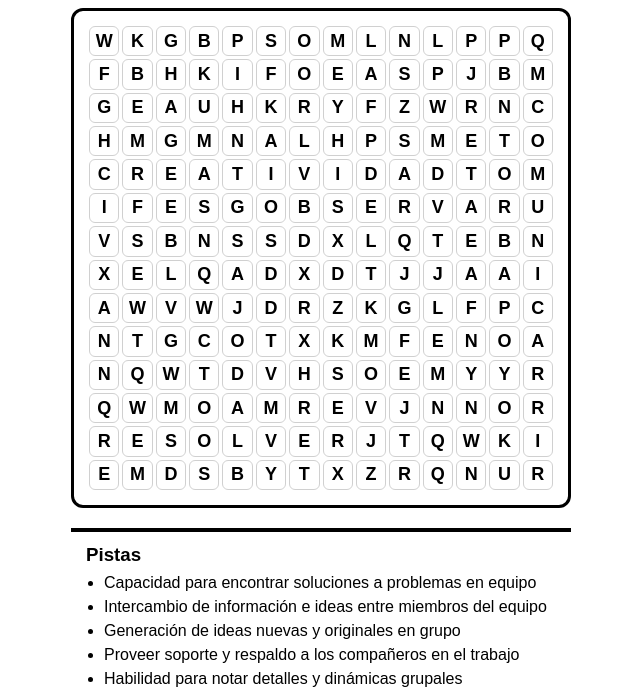
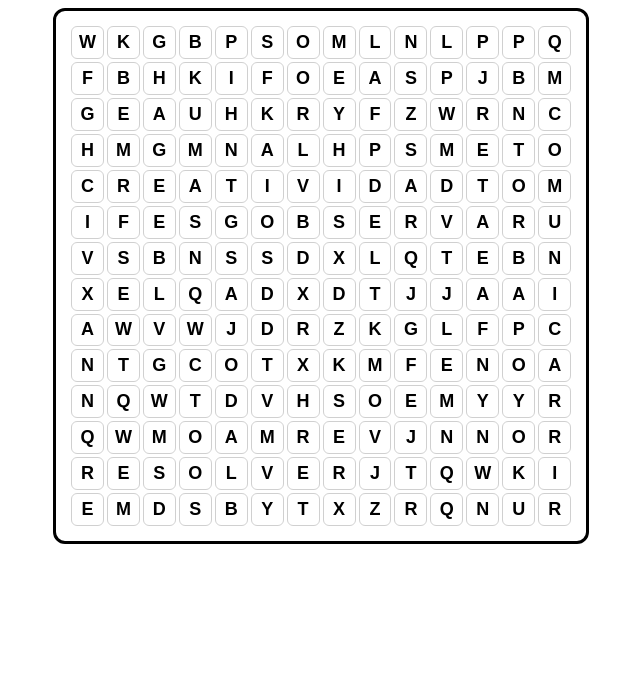
Before and after one commit to Kvw1L0/SopaSAP, a plain HTML site: page index.html in a window 1280 px wide. Shown: the part 107-800 px from the top of the page, without its empty margins (319-959 px from the left). Drawn offline with Linux system fonts and the light colour scheme.

Commit message:
Update index.html

```diff
--- a/index.html
+++ b/index.html
@@ -34,23 +34,27 @@
     margin-top: 10px;
   }
 
-  /* CONTENEDOR SOPA + PISTAS */
-  .fixed-wrapper {
-    position: fixed;
-    left: 50%;
-    transform: translateX(-50%);
-    top: 0; /* se ajustará con JS */
-    width: 500px;
-    z-index: 10;
+  /* CONTENEDOR GENERAL */
+  .wrapper {
+    max-width: 500px;
+    margin: 0 auto 50px auto;
+    padding: 20px 0;
+    display: flex;
+    flex-direction: column;
+    gap: 20px;
   }
 
   /* SOPA DE LETRAS */
   #soup-container {
+    position: fixed;
+    left: 50%;
+    transform: translateX(-50%);
+    width: 500px;
     padding: 15px;
     background: transparent;
     border: 3px solid black;
     border-radius: 12px;
-    margin-bottom: 20px;
+    z-index: 5;
   }
 
   /* GRILLA */
@@ -106,6 +110,7 @@
     border-top: 4px solid black;
     padding: 12px 15px;
     box-sizing: border-box;
+    margin-top: calc(200px + 500px); /* se ajusta para quedar debajo de la sopa */
   }
 
   #clue-panel h3 {
@@ -135,7 +140,7 @@
   <img src="logo.png" alt="Logo">
 </div>
 
-<div class="fixed-wrapper" id="fixed-wrapper">
+<div class="wrapper">
   <div id="soup-container">
     <div id="grid" class="grid"></div>
   </div>
@@ -161,12 +166,10 @@ let seleccion = [];
 let ultimaCelda = null;
 let completadas = [];
 
-// Grilla vacía
 function crearGrillaVacia() {
   grid = Array(GRID_SIZE).fill(null).map(() => Array(GRID_SIZE).fill(""));
 }
 
-// Insertar palabra
 function ponerPalabra(p) {
   const palabra = p.palabra;
   const horizontal = Math.random() > 0.5;
@@ -195,7 +198,6 @@ function ponerPalabra(p) {
   return true;
 }
 
-// Rellenar random
 function llenarRandom() {
   const letras = "ABCDEFGHIJKLMNOPQRSTUVWXYZ";
   for (let y = 0; y < GRID_SIZE; y++) {
@@ -205,7 +207,6 @@ function llenarRandom() {
   }
 }
 
-// Render grilla
 function renderGrid() {
   const gridDiv = document.getElementById("grid");
   gridDiv.innerHTML = "";
@@ -226,7 +227,6 @@ function renderGrid() {
   }
 }
 
-// Adyacencia
 function esAdyacente(c1, c2) {
   if (!c1 || !c2) return true;
   const dx = Math.abs(c1.x - c2.x);
@@ -234,7 +234,6 @@ function esAdyacente(c1, c2) {
   return dx <= 1 && dy <= 1;
 }
 
-// Selección
 function toggleSeleccion(div) {
   const x = parseInt(div.dataset.x);
   const y = parseInt(div.dataset.y);
@@ -259,7 +258,6 @@ function toggleSeleccion(div) {
   verificarPalabra();
 }
 
-// Verificador
 function verificarPalabra() {
   const cadena = seleccion.map(c => c.letra).join("");
   for (const p of palabras) {
@@ -289,7 +287,6 @@ function marcarCompletada(palabra) {
   if (li) li.classList.add("clue-done");
 }
 
-// Render pistas
 function renderPistas() {
   const ul = document.getElementById("clue-list");
   ul.innerHTML = "";
@@ -301,15 +298,13 @@ function renderPistas() {
   }
 }
 
-// Ajusta posición fija debajo del header
-function ajustarFixedWrapper() {
+function ajustarSopa() {
   const header = document.getElementById('header');
-  const wrapper = document.getElementById('fixed-wrapper');
+  const soup = document.getElementById('soup-container');
   const alturaHeader = header.offsetHeight;
-  wrapper.style.top = (alturaHeader + 50) + 'px';
+  soup.style.top = (alturaHeader + 50) + 'px';
 }
 
-// Inicialización
 window.addEventListener('load', () => {
   crearGrillaVacia();
   palabras.forEach(p => {
@@ -319,10 +314,10 @@ window.addEventListener('load', () => {
   llenarRandom();
   renderGrid();
   renderPistas();
-  ajustarFixedWrapper();
+  ajustarSopa();
 });
 
-window.addEventListener('resize', ajustarFixedWrapper);
+window.addEventListener('resize', ajustarSopa);
 </script>
 
 </body>
```
